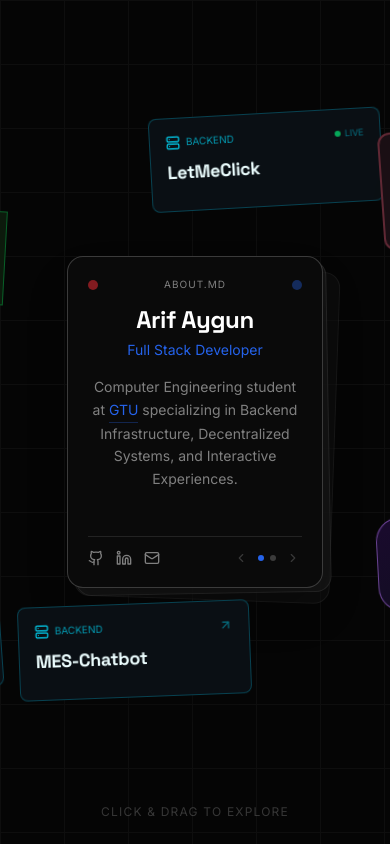
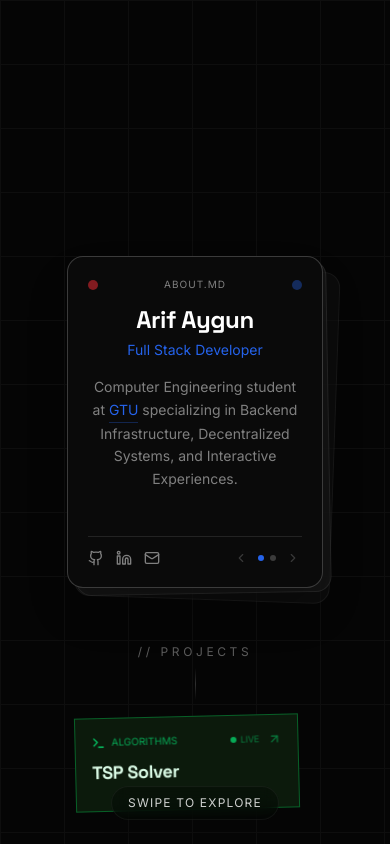
Before and after one commit to arif-aygun/portfolio, a Next.js app: page / in a window 390 px wide. Built offline with nearby package versions, Linux system fonts and the light colour scheme.

Commit message:
feat(mobile): add touch support, vertical layout with identifier, and refine interactions

```diff
--- a/app/layout.tsx
+++ b/app/layout.tsx
@@ -46,6 +46,7 @@ export default function RootLayout({
   return (
     <html lang="en">
       <body
+        suppressHydrationWarning
         className={`${inter.variable} ${spaceGrotesk.variable} ${jetbrainsMono.variable} ${firaCode.variable} ${sourceCodePro.variable} antialiased bg-void text-paper selection:bg-acid selection:text-void`}
       >
         <ThemeProvider>
--- a/components/landing/StickerCanvas.tsx
+++ b/components/landing/StickerCanvas.tsx
@@ -1,6 +1,6 @@
 'use client';
 
-import { useState, useRef, useCallback } from 'react';
+import { useState, useRef, useCallback, useEffect } from 'react';
 import { DraggableSticker } from './DraggableSticker';
 import { ProfileCard } from './ProfileStack';
 import { projects } from '@/data/portfolio';
@@ -107,9 +107,27 @@ function generateSlots(count: number) {
     return slots;
 }
 
+// Mobile layout: vertical column centered below profile card
+const MOBILE_GAP = 24;
+function generateMobileSlots(count: number) {
+    const slots: { x: number; y: number; r: number }[] = [];
+    const startY = PROFILE_H / 2 + MOBILE_GAP + 110; // Increased space for larger, spaced-out label
+    for (let i = 0; i < count; i++) {
+        slots.push({
+            x: -STICKER_W / 2,
+            y: startY + i * (STICKER_H + MOBILE_GAP),
+            r: (i % 2 === 0 ? -1 : 1) * (1 + Math.random() * 2),
+        });
+    }
+    return slots;
+}
+
 export function StickerCanvas() {
     const [stickerZIndexes, setStickerZIndexes] = useState<number[]>(new Array(projects.length).fill(20));
-    const [slots] = useState(() => generateSlots(projects.length));
+    const [mounted, setMounted] = useState(false);
+    const [isMobile, setIsMobile] = useState(false);
+    const [slots, setSlots] = useState<{ x: number; y: number; r: number }[]>([]);
+    const [hasInteracted, setHasInteracted] = useState(false);
 
     // Canvas panning state
     const [pan, setPan] = useState({ x: 0, y: 0 });
@@ -117,11 +135,32 @@ export function StickerCanvas() {
     const panStart = useRef({ x: 0, y: 0 });
     const panOrigin = useRef({ x: 0, y: 0 });
 
+    useEffect(() => {
+        setMounted(true);
+        const checkMobile = () => {
+            const mobile = window.innerWidth < 768;
+            setIsMobile(mobile);
+            // Generate slots based on correct viewport immediately
+            setSlots(mobile ? generateMobileSlots(projects.length) : generateSlots(projects.length));
+        };
+
+        checkMobile();
+        window.addEventListener('resize', checkMobile);
+        return () => window.removeEventListener('resize', checkMobile);
+    }, []);
+
+    // Recalculate slots if isMobile changes after initial mount
+    useEffect(() => {
+        if (!mounted) return;
+        setSlots(isMobile ? generateMobileSlots(projects.length) : generateSlots(projects.length));
+    }, [isMobile, mounted]);
+
     const handleMouseDown = useCallback((e: React.MouseEvent<HTMLDivElement>) => {
         // Pan on any click that's NOT on a sticker or the profile card
         const target = e.target as HTMLElement;
         if (!target.closest('[data-interactive]')) {
             isPanning.current = true;
+            setHasInteracted(true);
             panStart.current = { x: e.clientX, y: e.clientY };
             panOrigin.current = { ...pan };
             e.preventDefault();
@@ -142,6 +181,31 @@ export function StickerCanvas() {
         isPanning.current = false;
     }, []);
 
+    // Touch handlers for mobile panning
+    const handleTouchStart = useCallback((e: React.TouchEvent<HTMLDivElement>) => {
+        const target = e.target as HTMLElement;
+        if (!target.closest('[data-interactive]')) {
+            isPanning.current = true;
+            setHasInteracted(true);
+            panStart.current = { x: e.touches[0].clientX, y: e.touches[0].clientY };
+            panOrigin.current = { ...pan };
+        }
+    }, [pan]);
+
+    const handleTouchMove = useCallback((e: React.TouchEvent<HTMLDivElement>) => {
+        if (!isPanning.current) return;
+        const dx = e.touches[0].clientX - panStart.current.x;
+        const dy = e.touches[0].clientY - panStart.current.y;
+        setPan({
+            x: panOrigin.current.x + dx,
+            y: panOrigin.current.y + dy,
+        });
+    }, []);
+
+    const handleTouchEnd = useCallback(() => {
+        isPanning.current = false;
+    }, []);
+
     const bringToFront = (index: number) => {
         setStickerZIndexes(prev => {
             const next = [...prev];
@@ -150,6 +214,21 @@ export function StickerCanvas() {
         });
     };
 
+    if (!mounted) {
+        return (
+            <div className="relative w-full h-screen overflow-hidden bg-[#050505]">
+                <div
+                    className="absolute inset-0 opacity-20 pointer-events-none"
+                    style={{
+                        backgroundImage: 'linear-gradient(#333 1px, transparent 1px), linear-gradient(90deg, #333 1px, transparent 1px)',
+                        backgroundSize: '4rem 4rem',
+                        backgroundPosition: '0px 0px',
+                    }}
+                />
+            </div>
+        );
+    }
+
     return (
         <div
             className="relative w-full h-screen overflow-hidden bg-[#050505]"
@@ -157,7 +236,10 @@ export function StickerCanvas() {
             onMouseMove={handleMouseMove}
             onMouseUp={handleMouseUp}
             onMouseLeave={handleMouseUp}
-            style={{ cursor: isPanning.current ? 'grabbing' : 'default' }}
+            onTouchStart={handleTouchStart}
+            onTouchMove={handleTouchMove}
+            onTouchEnd={handleTouchEnd}
+            style={{ cursor: isPanning.current ? 'grabbing' : 'default', touchAction: 'none' }}
         >
             {/* Background Grid — moves with pan */}
             <div
@@ -185,9 +267,31 @@ export function StickerCanvas() {
                     <ProfileCard />
                 </div>
 
+                {/* Projects Identifier (Mobile Only) */}
+                {isMobile && (
+                    <div
+                        className="absolute text-center pointer-events-none"
+                        style={{
+                            top: PROFILE_H / 2 + 90, // Closer to projects, further from profile
+                            left: 0,
+                            width: '100%',
+                            zIndex: 5,
+                            transform: 'translate(-50%, -50%)',
+                        }}
+                    >
+                        <div className="flex flex-col items-center gap-2 opacity-70">
+                            <span className="font-mono text-xs text-concrete uppercase tracking-[0.3em]">
+                                // Projects
+                            </span>
+                            <div className="w-px h-8 bg-gradient-to-b from-concrete/0 via-concrete/50 to-concrete/0" />
+                        </div>
+                    </div>
+                )}
+
                 {/* Stickers */}
                 {projects.map((project, index) => {
                     const slot = slots[index];
+                    if (!slot) return null; // Safety check
 
                     return (
                         <div
@@ -212,10 +316,15 @@ export function StickerCanvas() {
                 })}
             </div>
 
-            <div className="absolute bottom-6 left-0 right-0 text-center pointer-events-none opacity-40" style={{ zIndex: 5 }}>
-                <p className="font-mono text-xs text-concrete uppercase tracking-widest">
-                    Click & drag to explore
-                </p>
+            <div
+                className={`absolute bottom-6 left-0 right-0 flex justify-center pointer-events-none transition-opacity duration-1000 ${hasInteracted ? 'opacity-0' : 'opacity-100'}`}
+                style={{ zIndex: 5 }}
+            >
+                <div className="px-4 py-2 bg-black/30 backdrop-blur-sm rounded-full border border-white/5">
+                    <p className="font-mono text-xs text-white/80 uppercase tracking-widest">
+                        {isMobile ? 'Swipe to explore' : 'Click & drag to explore'}
+                    </p>
+                </div>
             </div>
         </div>
     );
```
